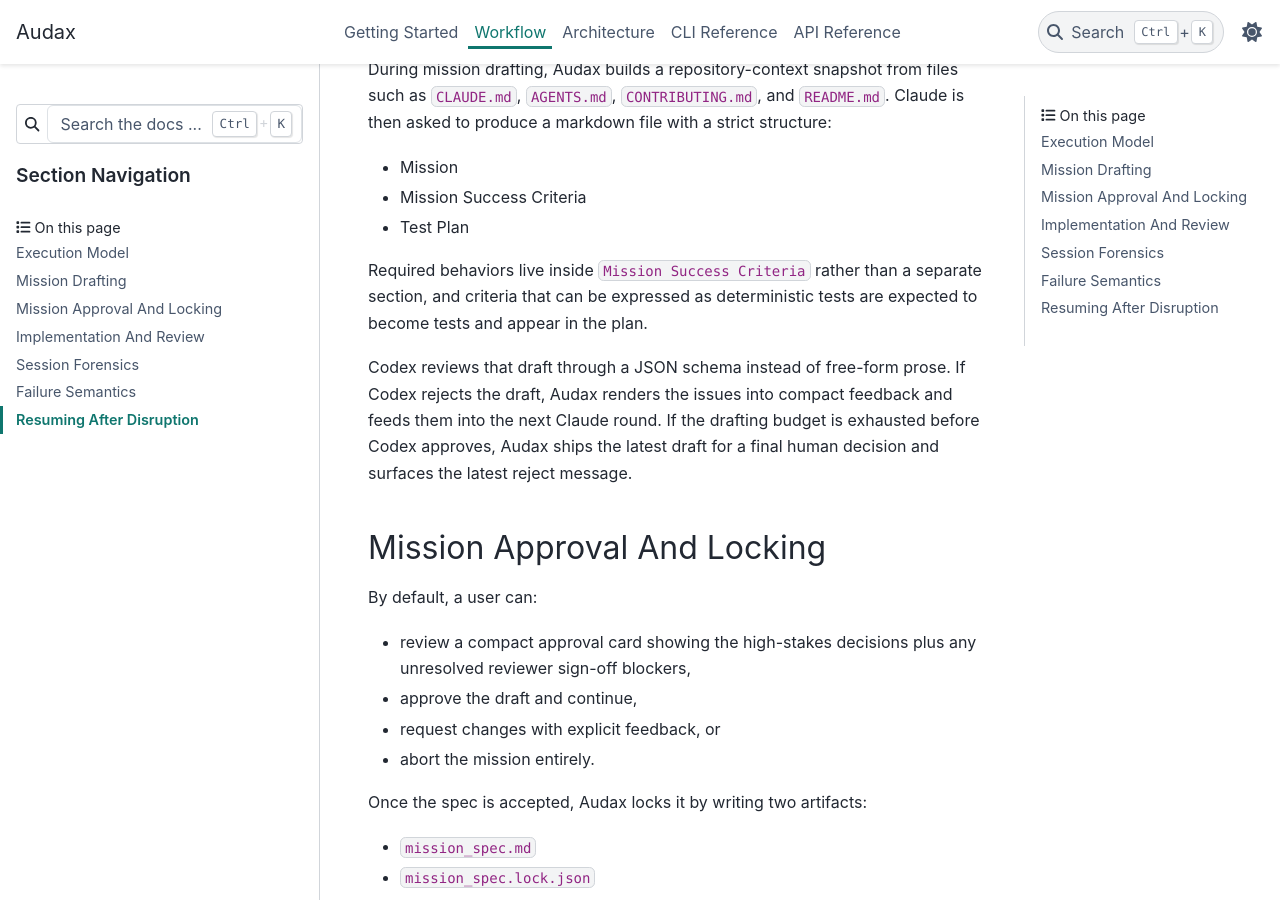
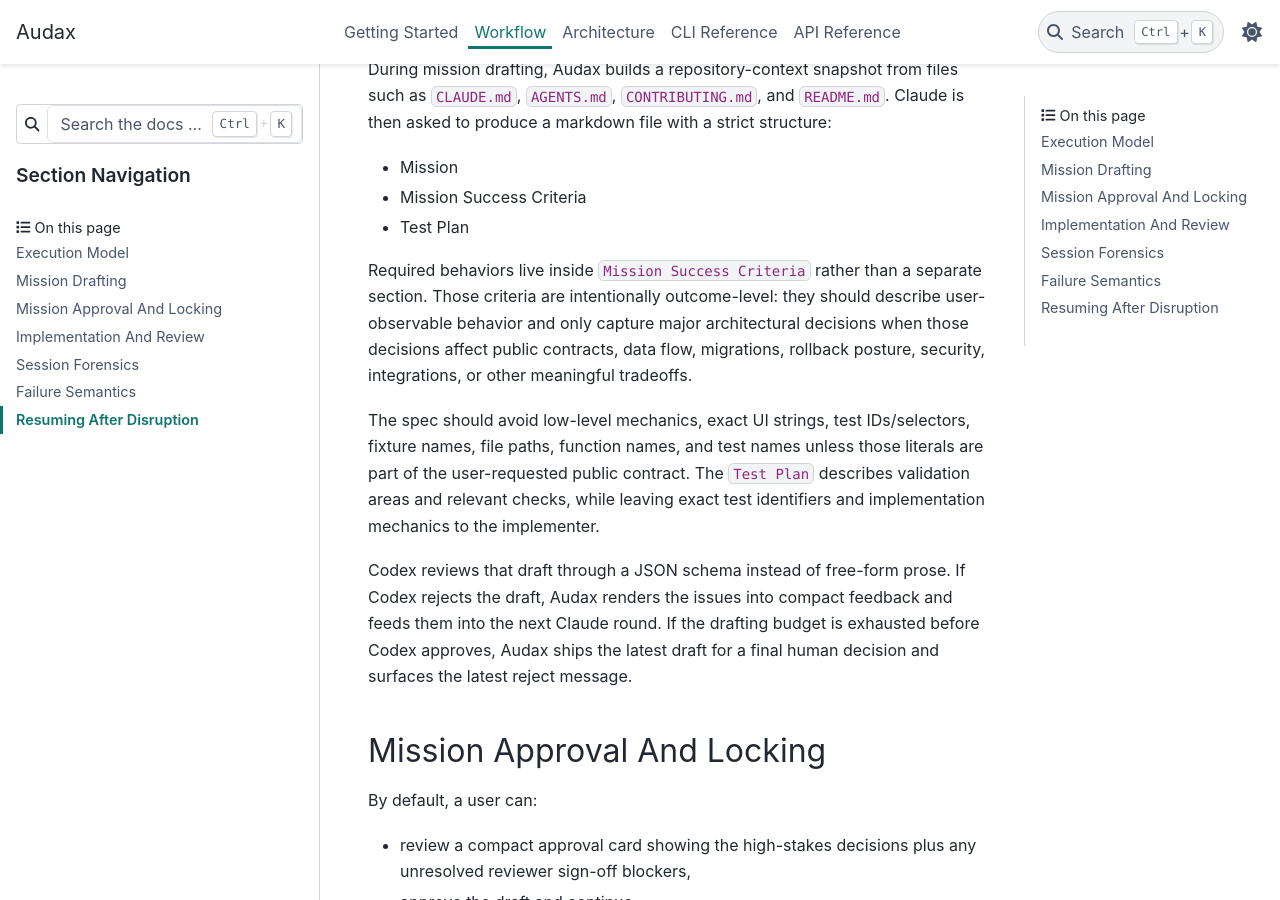
Before and after one commit to CharlesKZW/Audax, a Sphinx documentation site: the page built from docs/workflow.rst, in a window 1280 px wide and 900 px high, scrolled down 625 px. Built offline with Sphinx 7.4.7 and the PyData theme 0.15.4, drawn with Linux system fonts in a browser that asks for light colours.

Commit message:
improve mission spec

```diff
--- a/docs/architecture.rst
+++ b/docs/architecture.rst
@@ -139,6 +139,12 @@
    verifies the SHA-256 digest of the locked markdown around each implementation
    round.
 
+Outcome-level mission contract
+   The mission spec is reviewed for user-observable success criteria and major
+   architectural decisions, not exact UI strings, test IDs, selectors, or
+   low-level implementation mechanics unless those specifics are part of the
+   requested public contract.
+
 Structured review exchange
    Codex is always asked for JSON that conforms to a schema. This makes the
    review loop easier to parse, persist, and feed back into Claude.
--- a/docs/index.rst
+++ b/docs/index.rst
@@ -140,6 +140,10 @@
 What Audax Guarantees
 ---------------------
 
+* **Outcome-level mission specs.** Drafts are reviewed to keep success
+  criteria focused on user-observable behavior and major architectural
+  decisions, avoiding unnecessary exact UI strings, test identifiers, and
+  implementation details.
 * **Locked mission contract.** The spec is reviewed before implementation
   and then locked as markdown plus a SHA-256 checksum manifest. The
   orchestrator verifies the markdown digest around every implementation
--- a/docs/workflow.rst
+++ b/docs/workflow.rst
@@ -30,8 +30,16 @@
 * Test Plan
 
 Required behaviors live inside ``Mission Success Criteria`` rather than a
-separate section, and criteria that can be expressed as deterministic tests are
-expected to become tests and appear in the plan.
+separate section. Those criteria are intentionally outcome-level: they should
+describe user-observable behavior and only capture major architectural
+decisions when those decisions affect public contracts, data flow, migrations,
+rollback posture, security, integrations, or other meaningful tradeoffs.
+
+The spec should avoid low-level mechanics, exact UI strings, test
+IDs/selectors, fixture names, file paths, function names, and test names unless
+those literals are part of the user-requested public contract. The ``Test
+Plan`` describes validation areas and relevant checks, while leaving exact test
+identifiers and implementation mechanics to the implementer.
 
 Codex reviews that draft through a JSON schema instead of free-form prose. If
 Codex rejects the draft, Audax renders the issues into compact feedback and
```
Also changed, not shown: README.md (+10 -0 lines), 2 other files.
